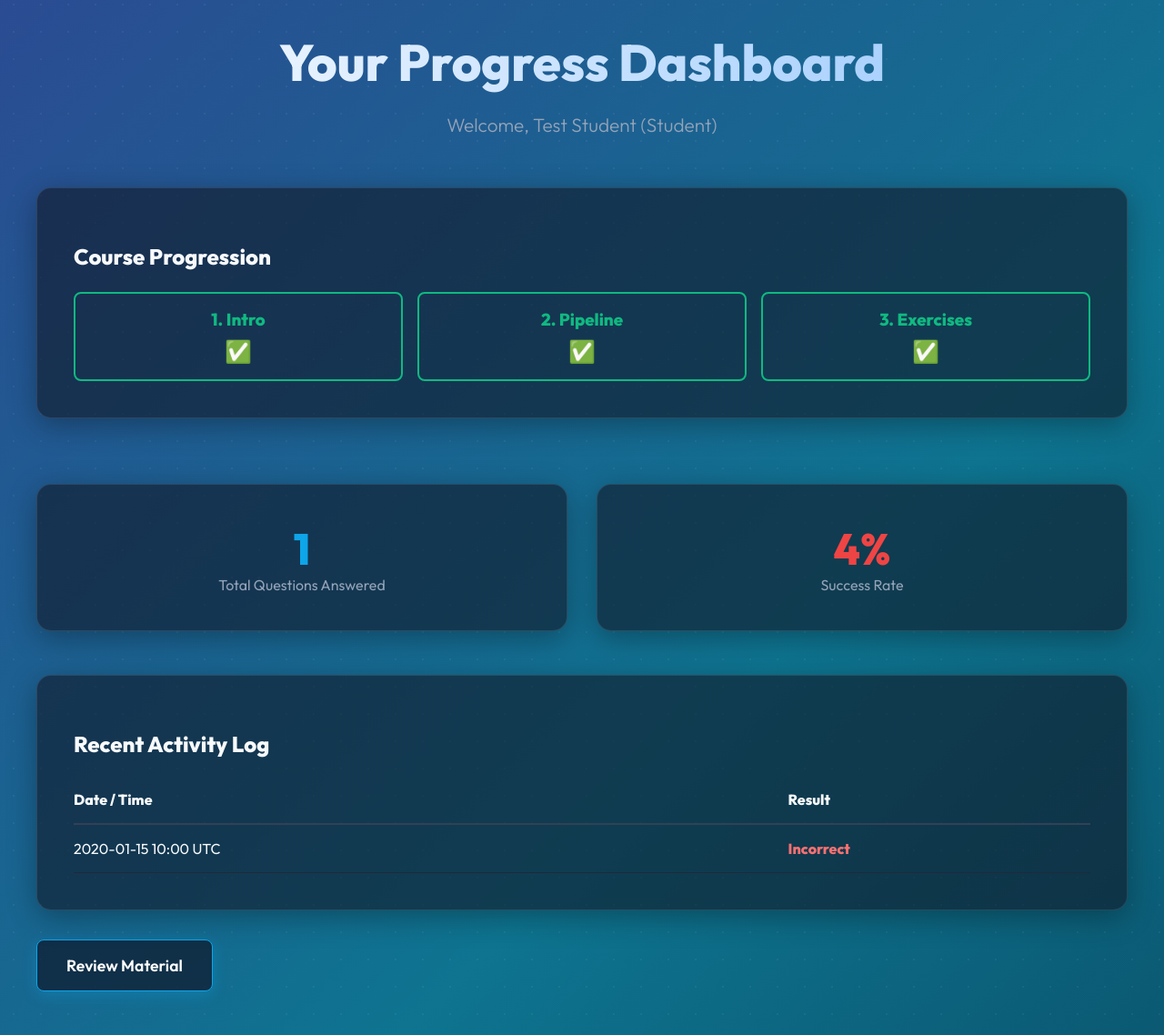
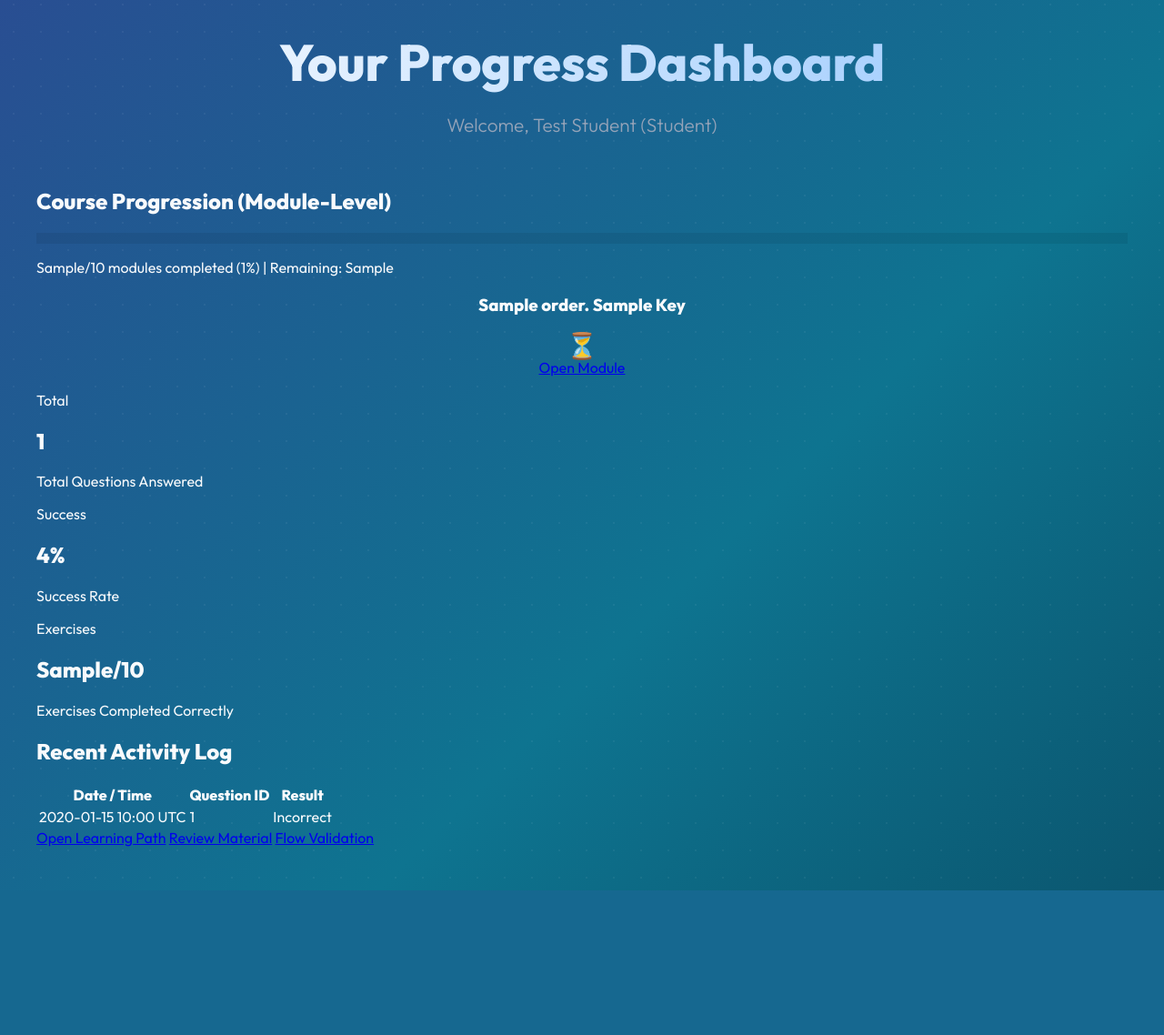
Before and after one commit to BS-PMC-2026/BS-PMC-26-Team1, a Flask app: template app/templates/progress.html in a window 1280 px wide. Shown: the part 130-1268 px from the top of the page at 91% size. After the commit the page ends 1109 px from the top, so only its background shows below. Run offline with Flask 3, Linux system fonts and the light colour scheme; tables that the repository leaves empty hold one stand-in row (values such as "Sample post"); the template is opened without the code that fills it: values that come from a table or form of the project are taken from there, most other values are stand-ins (such as "Sample title", 1, 10 or a date in 2020); parts of the project's set-up code (start-up, migrations or seed data) failed here and were passed over.

Commit message:
Add files via upload

```diff
--- a/app/templates/progress.html
+++ b/app/templates/progress.html
@@ -6,64 +6,85 @@
     <p class="subtitle">Welcome, {{ user.full_name }} ({{ user.role.title() }})</p>
 </div>
 
-<div class="card" style="margin-bottom: 3rem;">
-    <h2>Course Progression</h2>
-    <div style="display: flex; gap: 1rem; flex-wrap: wrap; margin-top: 1.5rem;">
+{% if demo_mode %}
+<div class="ds-alert ds-alert--info" role="status">
+    <div class="ds-alert__icon" aria-hidden="true">i</div>
+    <div class="ds-alert__body">
+        <h3 class="ds-alert__title">Demo Mode</h3>
+        <p class="ds-alert__message">Lecturer Demo Mode is active. This dashboard is presentation-friendly and does not write to student progress data.</p>
+    </div>
+</div>
+{% endif %}
 
-        {% set intro_color = '#10b981' if (record and record.intro_completed) else '#334155' %}
-        {% set intro_text = '#10b981' if (record and record.intro_completed) else '#94a3b8' %}
-        <div style="flex: 1; padding: 1rem; text-align: center; border-radius: 8px; border: 2px solid {{ intro_color }};">
-            <h3 style="color: {{ intro_text }}; margin: 0 0 0.5rem 0;">1. Intro</h3>
-            <span style="font-size: 1.5rem;">{% if record and record.intro_completed %}✅{% else %}⏳{% endif %}</span>
+<div class="ds-card" style="margin-bottom: var(--ds-space-7);">
+    <h2 class="ds-mt-0">Course Progression (Module-Level)</h2>
+    <div style="margin: var(--ds-space-4) 0 var(--ds-space-5);">
+        <div style="height: 12px; border-radius: var(--ds-radius-pill); background: rgba(8,13,25,0.08); overflow: hidden;">
+            <div style="height: 100%; width: {{ stats.module_percent }}%; background: var(--ds-primary); transition: width 0.3s ease;"></div>
         </div>
+        <p class="ds-text-muted ds-mt-2" style="font-size: var(--ds-fs-small); margin-bottom:0;">
+            {{ stats.modules_completed }}/{{ stats.modules_total }} modules completed ({{ stats.module_percent }}%) |
+            Remaining: {{ stats.modules_remaining }}
+        </p>
+    </div>
 
-        {% set pipe_color = '#10b981' if (record and record.pipeline_viewed) else '#334155' %}
-        {% set pipe_text = '#10b981' if (record and record.pipeline_viewed) else '#94a3b8' %}
-        <div style="flex: 1; padding: 1rem; text-align: center; border-radius: 8px; border: 2px solid {{ pipe_color }};">
-            <h3 style="color: {{ pipe_text }}; margin: 0 0 0.5rem 0;">2. Pipeline</h3>
-            <span style="font-size: 1.5rem;">{% if record and record.pipeline_viewed %}✅{% else %}⏳{% endif %}</span>
-        </div>
-
-        {% set ex_color = '#10b981' if (record and record.exercise_completed) else '#334155' %}
-        {% set ex_text = '#10b981' if (record and record.exercise_completed) else '#94a3b8' %}
-        <div style="flex: 1; padding: 1rem; text-align: center; border-radius: 8px; border: 2px solid {{ ex_color }};">
-            <h3 style="color: {{ ex_text }}; margin: 0 0 0.5rem 0;">3. Exercises</h3>
-            <span style="font-size: 1.5rem;">{% if record and record.exercise_completed %}✅{% else %}⏳{% endif %}</span>
-        </div>
+    <div class="ds-row" style="margin-top: var(--ds-space-5);">
+        {% for module in module_states %}
+            {% set is_completed = module.completed %}
+            {% set is_current = module.is_current %}
+            {% set bg_color = 'rgba(16, 185, 129, 0.10)' if is_completed else ('rgba(255, 232, 103, 0.18)' if is_current else 'var(--ds-primary-soft)') %}
+            {% set border_color = 'var(--ds-state-success)' if is_completed else ('var(--ds-state-progress)' if is_current else 'var(--ds-primary)') %}
+            <div style="flex: 1; min-width: 180px; padding: var(--ds-space-4); text-align: center; border-radius: var(--ds-radius-card); background: {{ bg_color }}; border: 2px solid {{ border_color }};">
+                <h3 class="ds-mt-0" style="color: {{ border_color }};">{{ module.order }}. {{ module.key.title() }}</h3>
+                <div style="font-size: 28px; line-height: 1; margin: var(--ds-space-2) 0;">
+                    {% if is_completed %}✅{% elif is_current %}▶️{% else %}⏳{% endif %}
+                </div>
+                <a href="{{ module.route }}" class="ds-btn ds-btn-outline ds-btn-sm ds-mt-2">Open Module</a>
+            </div>
+        {% endfor %}
     </div>
 </div>
 
-<div style="display: flex; justify-content: space-between; gap: 2rem; margin-bottom: 3rem; flex-wrap: wrap;">
-    <div class="card" style="flex: 1; min-width: 250px; text-align: center;">
-        <h2 style="font-size: 3rem; margin: 0; color: var(--accent-color);">{{ total_attempts }}</h2>
-        <p style="color: var(--text-secondary); margin: 0;">Total Questions Answered</p>
+<div class="ds-row" style="margin-bottom: var(--ds-space-7);">
+    <div class="ds-card ds-text-center" style="flex: 1; min-width: 250px;">
+        <p class="ds-eyebrow ds-mb-2">Total</p>
+        <h2 class="ds-stat-number ds-text-primary">{{ total_attempts }}</h2>
+        <p class="ds-text-muted ds-mt-2" style="margin-bottom:0;">Total Questions Answered</p>
     </div>
-    <div class="card" style="flex: 1; min-width: 250px; text-align: center;">
-        {% set success_color = '#10b981' if success_rate >= 50 else '#ef4444' %}
-        <h2 style="font-size: 3rem; margin: 0; color: {{ success_color }};">{{ success_rate }}%</h2>
-        <p style="color: var(--text-secondary); margin: 0;">Success Rate</p>
+    <div class="ds-card ds-text-center" style="flex: 1; min-width: 250px;">
+        {% set success_color = 'var(--ds-state-success)' if success_rate >= 50 else 'var(--ds-state-error)' %}
+        <p class="ds-eyebrow ds-mb-2" style="color: {{ success_color }};">Success</p>
+        <h2 class="ds-stat-number" style="color: {{ success_color }};">{{ success_rate }}%</h2>
+        <p class="ds-text-muted ds-mt-2" style="margin-bottom:0;">Success Rate</p>
+    </div>
+    <div class="ds-card ds-text-center" style="flex: 1; min-width: 250px;">
+        <p class="ds-eyebrow ds-mb-2">Exercises</p>
+        <h2 class="ds-stat-number ds-text-primary">{{ stats.exercises_correct }}/{{ stats.exercises_total }}</h2>
+        <p class="ds-text-muted ds-mt-2" style="margin-bottom:0;">Exercises Completed Correctly</p>
     </div>
 </div>
 
-<div class="card">
-    <h2>Recent Activity Log</h2>
+<div class="ds-card">
+    <h2 class="ds-mt-0">Recent Activity Log</h2>
     {% if attempts %}
-        <table style="width: 100%; text-align: left; border-collapse: collapse; margin-top: 1rem;">
+        <table class="ds-table" style="margin-top: var(--ds-space-3);">
             <thead>
-                <tr style="border-bottom: 2px solid #334155;">
-                    <th style="padding: 1rem 0;">Date / Time</th>
-                    <th style="padding: 1rem 0;">Result</th>
+                <tr>
+                    <th>Date / Time</th>
+                    <th>Question ID</th>
+                    <th>Result</th>
                 </tr>
             </thead>
             <tbody>
                 {% for attempt in attempts %}
-                <tr style="border-bottom: 1px solid #1e293b;">
-                    <td style="padding: 1rem 0;">{{ attempt.timestamp.strftime('%Y-%m-%d %H:%M') }} UTC</td>
-                    <td style="padding: 1rem 0;">
+                <tr>
+                    <td>{{ attempt.timestamp.strftime('%Y-%m-%d %H:%M') }} UTC</td>
+                    <td>{{ attempt.question_id if attempt.question_id else '-' }}</td>
+                    <td>
                         {% if attempt.is_correct %}
-                            <span style="color: #10b981; font-weight: bold;">Correct</span>
+                            <span class="ds-pill ds-pill-success">Correct</span>
                         {% else %}
-                            <span style="color: #f87171; font-weight: bold;">Incorrect</span>
+                            <span class="ds-pill ds-pill-error">Incorrect</span>
                         {% endif %}
                     </td>
                 </tr>
@@ -71,11 +92,21 @@
             </tbody>
         </table>
     {% else %}
-        <p style="color: var(--text-secondary);">No attempts logged yet. Go to <a href="/exercise" style="color: var(--accent-color);">Exercises</a> to get started!</p>
+        <div class="ds-alert ds-alert--info" role="status" style="margin-top: var(--ds-space-4);">
+            <div class="ds-alert__icon" aria-hidden="true">i</div>
+            <div class="ds-alert__body">
+                <h3 class="ds-alert__title">No attempts logged yet</h3>
+                <p class="ds-alert__message">
+                    Go to <a href="/exercise" class="ds-text-primary" style="font-weight: var(--ds-weight-title); text-decoration: none;">Exercises</a> to get started!
+                </p>
+            </div>
+        </div>
     {% endif %}
 </div>
 
-<div class="action-container" style="margin-top: 2rem;">
-    <a href="/pipeline" class="btn btn-primary" style="background-color: var(--nav-bg); border: 1px solid var(--accent-color);">Review Material</a>
+<div class="action-container">
+    <a href="/learning-path" class="ds-btn ds-btn-outline">Open Learning Path</a>
+    <a href="/pipeline" class="ds-btn ds-btn-mint">Review Material</a>
+    <a href="/flow/validate" class="ds-btn ds-btn-blue">Flow Validation</a>
 </div>
 {% endblock %}
```
